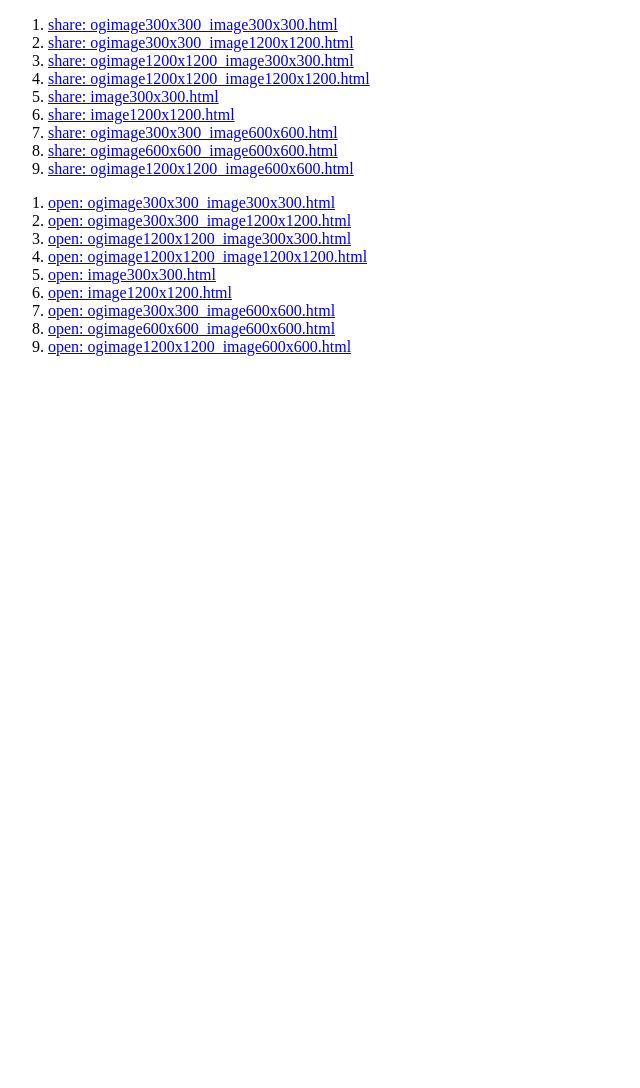
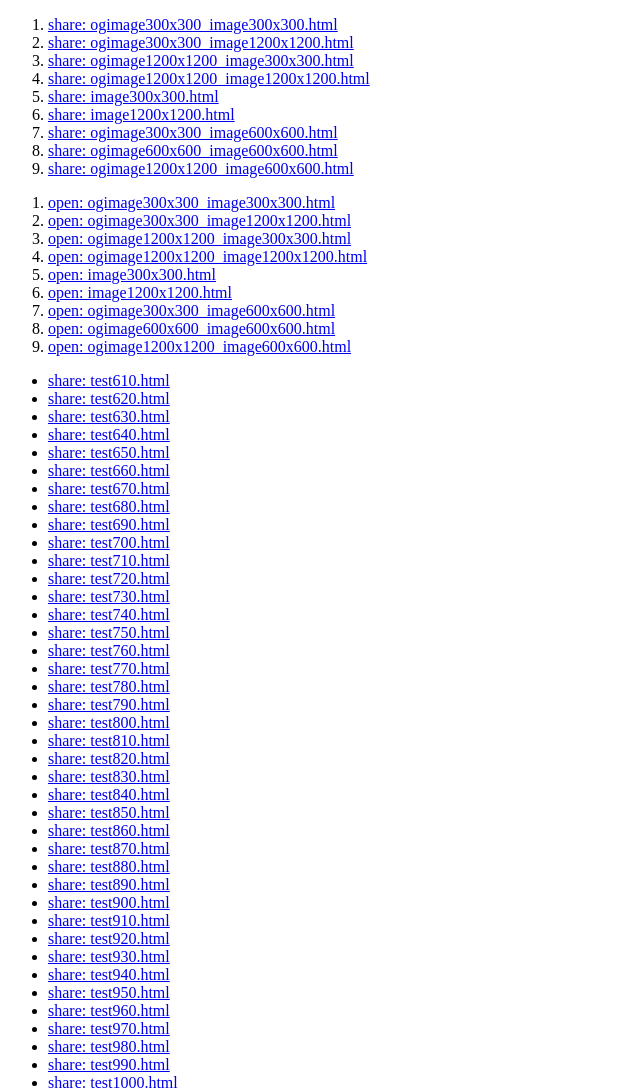
Before and after one commit to Octane/test-facebook-sharing, a plain HTML site: page index.html in a window 1280 px wide. Shown: the top 1088 px of the page, without its empty margins (0-640 px from the left). Before the commit the page ends 800 px from the top, so only its background shows below. Drawn offline with Linux system fonts and the light colour scheme.

Commit message:
add variants

```diff
--- a/index.html
+++ b/index.html
@@ -7,6 +7,7 @@
     <body>
         <ol class="share"></ol>
         <ol class="open"></ol>
+        <ul class="max-size"></ul>
         <script>
             var host = 'http://octane.github.io/test-facebook-sharing/';
             var files = [
@@ -27,6 +28,11 @@
             files.forEach(function (file) {
                 this.insertAdjacentHTML('beforeend', '<li><a href="' + host + file + '" target="_blank">open: ' + file + '</a></li>');
             }, document.querySelector('.open'));
+
+            var maxSize = document.querySelector('.max-size');
+            for (var i = 610; i < 1200; i += 10) {
+                maxSize.insertAdjacentHTML('beforeend', '<li><a href="http://www.facebook.com/sharer.php?s=100&p[url]=' + encodeURIComponent(host + 'test' + i + '.html') + '" target="_blank">share: test' + i + '.html</a></li>');
+            }
         </script>
     </body>
 </html>
```
